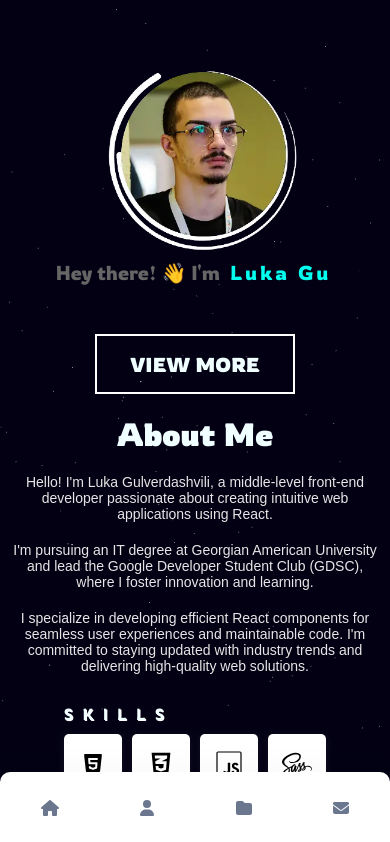
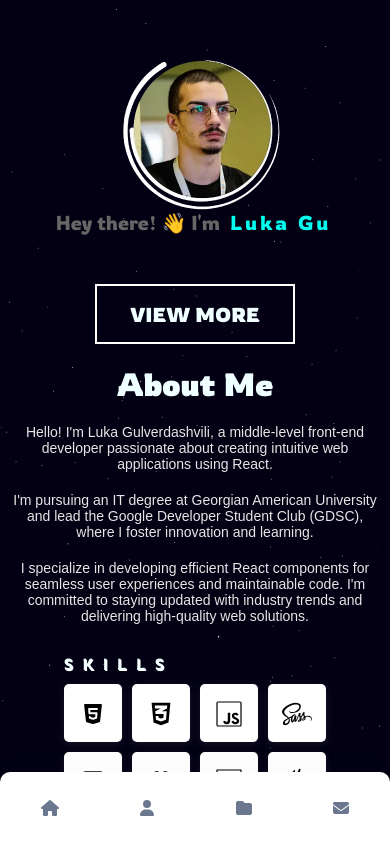
Before and after one commit to Gulverda/Portfolio, a React (Vite) app: page / in a window 390 px wide. Shown: the top 842 px of the page. Built offline with nearby package versions, Linux system fonts and the light colour scheme.

Commit message:
Fixed img on mobile

```diff
--- a/src/CSS/Navbar.css
+++ b/src/CSS/Navbar.css
@@ -421,10 +421,6 @@ body {
 
   }
 
-
-
-
-
   @media (max-width: 768px) {
     .for_center{
       padding-left: 0px !important;
@@ -491,4 +487,10 @@ body {
     .motion-div p{
       font-size: 20px !important;
     }
+
+    .motion-div img {
+      width: 100%;
+      max-width: 250px;
+      height: 250px;
+    }
   }
```
